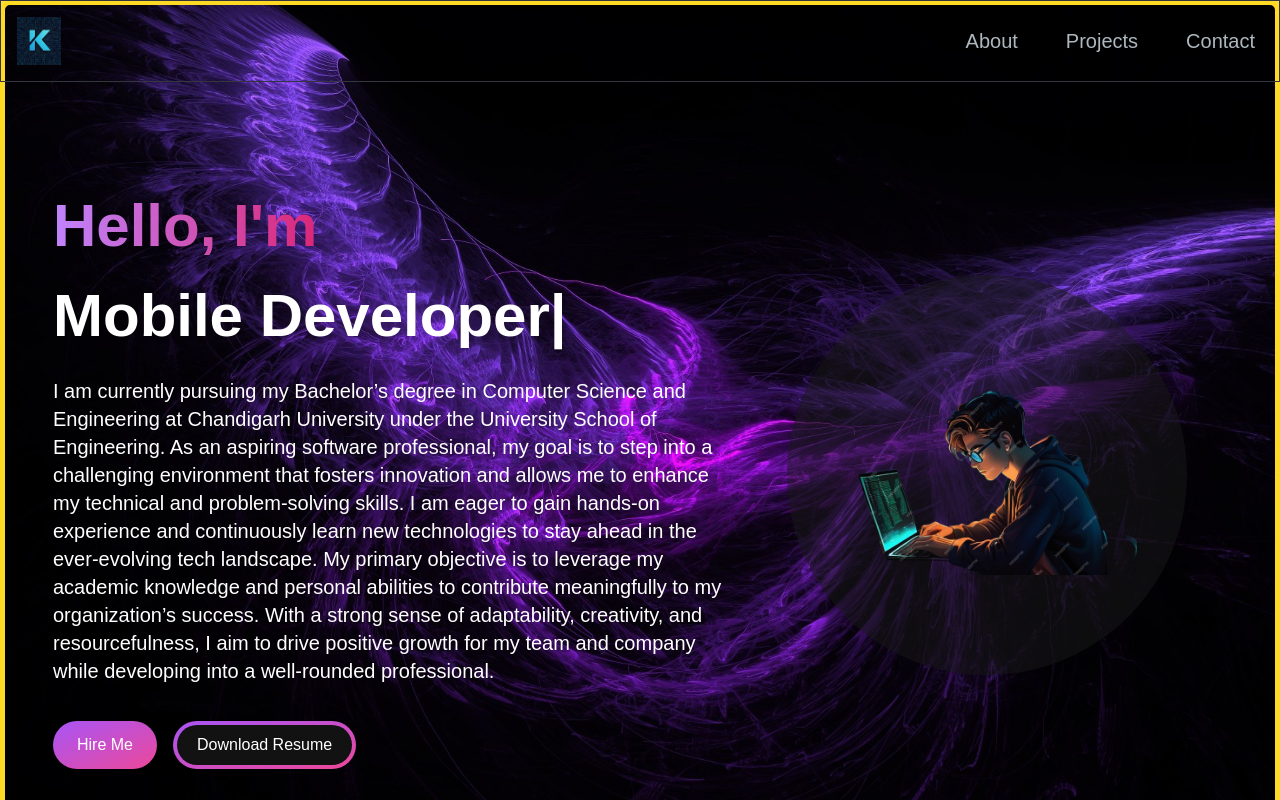
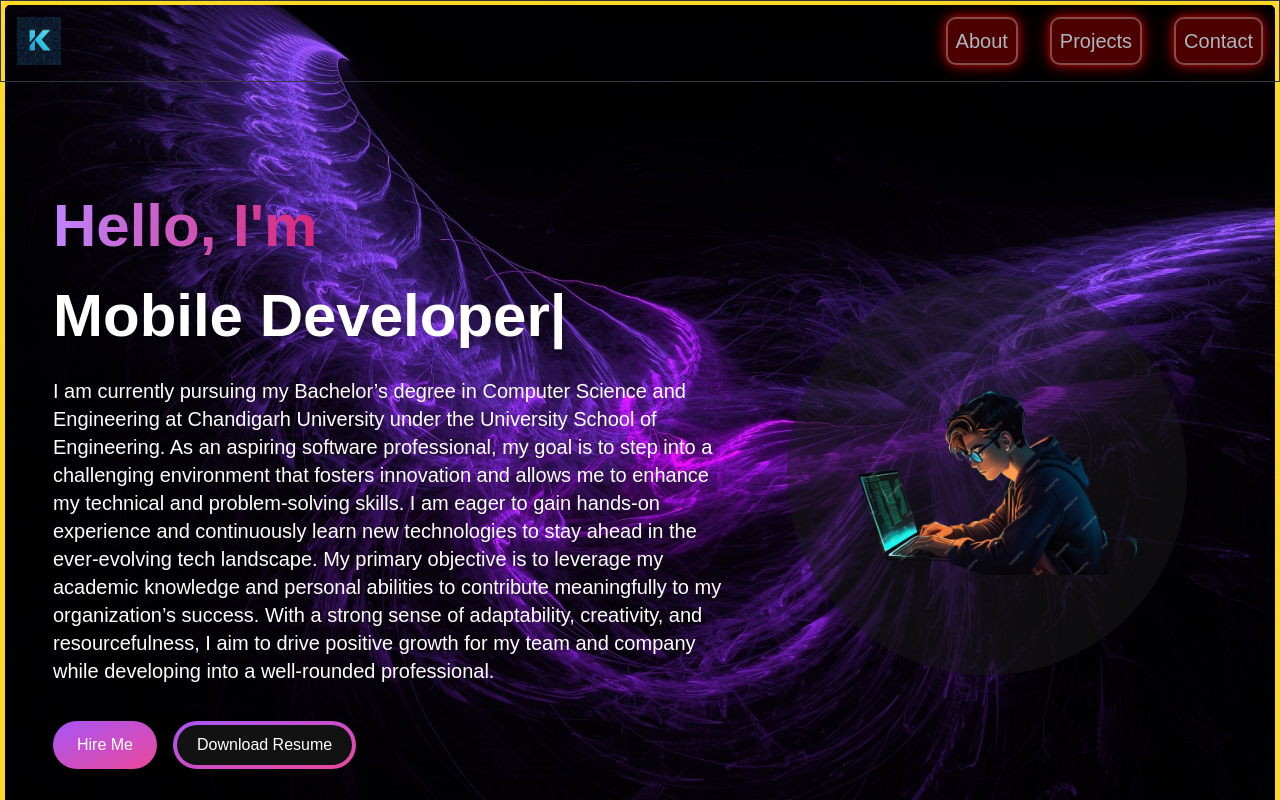
Before and after one commit to blackcross7/Responsive-Portfolio-Website, a Next.js app: page / in a window 1280 px wide. Shown: the top 800 px of the page. Built offline with nearby package versions, Linux system fonts and the light colour scheme.

Commit message:
Update globals.css

```diff
--- a/src/app/globals.css
+++ b/src/app/globals.css
@@ -22,7 +22,7 @@ body {
 
 .neon-border {
   border: 5px solid #0ff;
-  box-shadow: 0 0 10px #0ff, 0 0 20px #0ff, 0 0 30px #0ff, 0 0 40px #0ff, 0 0 50px #0ff, 0 0 60px #0ff, 0 0 70px #0ff;
+  box-shadow: 0 0 5px #0ff, 0 0 10px #0ff, 0 0 15px #0ff, 0 0 20px #0ff;
   border-radius: 10px;
   animation: neon 2s infinite alternate;
 }
@@ -30,15 +30,15 @@ body {
 @keyframes neon {
   0% {
     border-color: #0ff;
-    box-shadow: 0 0 10px #0ff, 0 0 20px #0ff, 0 0 30px #0ff, 0 0 40px #0ff, 0 0 50px #0ff, 0 0 60px #0ff, 0 0 70px #0ff;
+    box-shadow: 0 0 5px #0ff, 0 0 10px #0ff, 0 0 15px #0ff, 0 0 20px #0ff;
   }
   50% {
     border-color: #f0f;
-    box-shadow: 0 0 10px #f0f, 0 0 20px #f0f, 0 0 30px #f0f, 0 0 40px #f0f, 0 0 50px #f0f, 0 0 60px #f0f, 0 0 70px #f0f;
+    box-shadow: 0 0 5px #f0f, 0 0 10px #f0f, 0 0 15px #f0f, 0 0 20px #f0f;
   }
   100% {
     border-color: #ff0;
-    box-shadow: 0 0 10px #ff0, 0 0 20px #ff0, 0 0 30px #ff0, 0 0 40px #ff0, 0 0 50px #ff0, 0 0 60px #ff0, 0 0 70px #ff0;
+    box-shadow: 0 0 5px #ff0, 0 0 10px #ff0, 0 0 15px #ff0, 0 0 20px #ff0;
   }
 }
 
@@ -46,3 +46,26 @@ body {
   background: url('/images/background5.jpg') no-repeat center center fixed;
   background-size: cover;
 }
+
+.neon-tile {
+  border: 2px solid rgba(255, 255, 255, 0.3);
+  box-shadow: 0 0 5px rgba(255, 255, 255, 0.3), 0 0 10px rgba(255, 255, 255, 0.3), 0 0 15px rgba(255, 255, 255, 0.3), 0 0 20px rgba(255, 255, 255, 0.3);
+  border-radius: 10px;
+  background-color: rgba(255, 255, 255, 0.1);
+  animation: neon-tile 2s infinite alternate;
+}
+
+@keyframes neon-tile {
+  0% {
+    background-color: rgba(255, 0, 0, 0.3);
+    box-shadow: 0 0 5px rgba(255, 0, 0, 0.3), 0 0 10px rgba(255, 0, 0, 0.3), 0 0 15px rgba(255, 0, 0, 0.3), 0 0 20px rgba(255, 0, 0, 0.3);
+  }
+  50% {
+    background-color: rgba(0, 255, 0, 0.3);
+    box-shadow: 0 0 5px rgba(0, 255, 0, 0.3), 0 0 10px rgba(0, 255, 0, 0.3), 0 0 15px rgba(0, 255, 0, 0.3), 0 0 20px rgba(0, 255, 0, 0.3);
+  }
+  100% {
+    background-color: rgba(0, 0, 255, 0.3);
+    box-shadow: 0 0 5px rgba(0, 0, 255, 0.3), 0 0 10px rgba(0, 0, 255, 0.3), 0 0 15px rgba(0, 0, 255, 0.3), 0 0 20px rgba(0, 0, 255, 0.3);
+  }
+}
```
